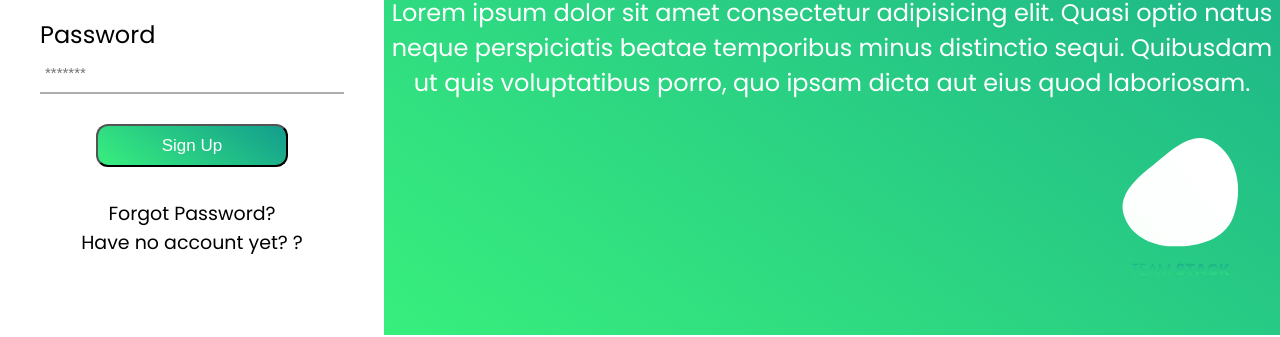
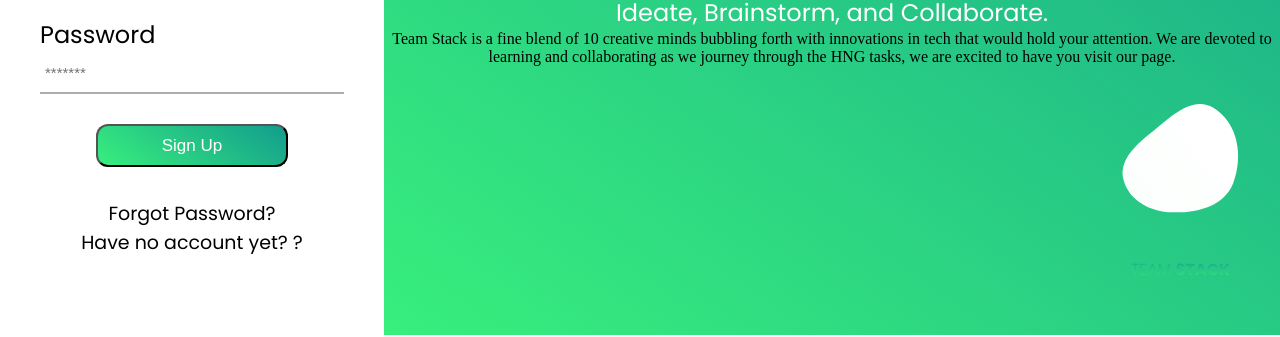
Before and after one commit to simeon4real/Team-Stack-simi, a plain HTML site: page signup.html in a window 1280 px wide. Shown: the part 465-802 px from the top of the page. Drawn offline with Linux system fonts and the light colour scheme.

Commit message:
Added Content

```diff
--- a/signup.html
+++ b/signup.html
@@ -29,7 +29,9 @@
                 </div>
                 <h2 class="welcome_text_mobile">Welcome!</h2>
 
-                <p class="welcome_text_p_tag_mobile">Lorem ipsum dolor sit amet consectetur adipisicing elit. Quasi optio natus neque perspiciatis beatae temporibus minus distinctio sequi. Quibusdam ut quis voluptatibus porro, quo ipsam dicta aut eius quod laboriosam.</p>
+                <p class="welcome_text_p_tag_mobile">Ideate, Brainstorm, and Collaborate.</p>
+                <p class="welcome_text_p_tag_mobile">Team Stack is a fine blend of 10 creative minds bubbling forth with innovations in tech that would hold your attention.
+                    We are devoted to learning and collaborating as we journey through the HNG tasks, we are excited to have you visit our page.</p>
         </div>
         <!-- this div only displays on mobile ending -->
     <div class="form-container">
@@ -83,7 +85,9 @@
           <div class="whole_div_welcome_text">
             <p class="welcome_text">Welcome!</p>
 
-            <p class="welcome_text_p_tag">Lorem ipsum dolor sit amet consectetur adipisicing elit. Quasi optio natus neque perspiciatis beatae temporibus minus distinctio sequi. Quibusdam ut quis voluptatibus porro, quo ipsam dicta aut eius quod laboriosam.</p>
+            <p class="welcome_text_p_tag">Ideate, Brainstorm, and Collaborate.</p>
+            <p class="welcome_text_p_tag_mobile">Team Stack is a fine blend of 10 creative minds bubbling forth with innovations in tech that would hold your attention.
+                  We are devoted to learning and collaborating as we journey through the HNG tasks, we are excited to have you visit our page.</p>
             <div class="image_of_team_stack_below_text">
                    <img src="./img/Vector (1).svg" alt="teamStack">
                    <img src="./img/TEAM STACK (1).svg" alt="teamStack" class="below_text_teamStack">
```
